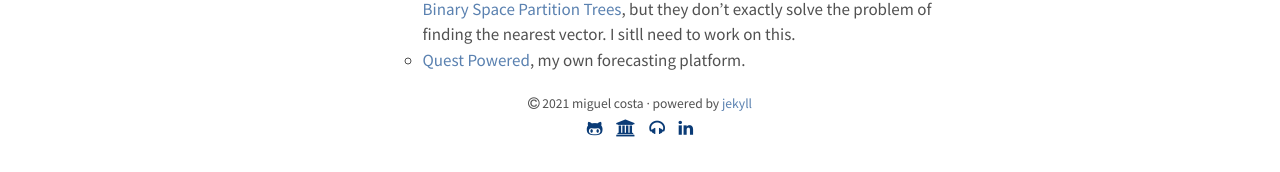
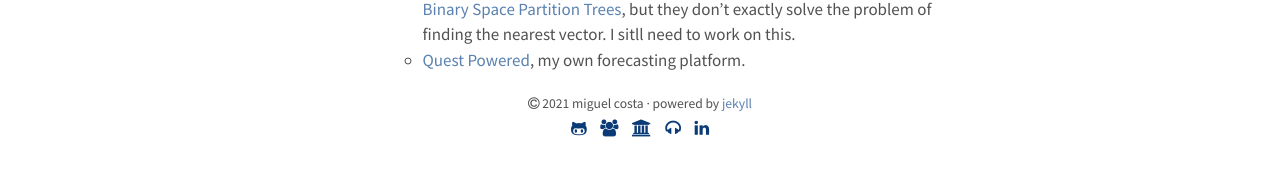
Before and after one commit to migueltorrescosta/migueltorrescosta.github.io, a Jekyll site: the page built from index.md, in a window 1280 px wide. Shown: the part 865-1037 px from the top of the page. Built offline with Jekyll 4.4.1, drawn with Linux system fonts in a browser that asks for light colours; a script that is not in the unit is left out.

Commit message:
Add backlink to mastodon for webpage ownership verification

```diff
--- a/_layouts/default.html
+++ b/_layouts/default.html
@@ -26,6 +26,7 @@
         </small>
         <div class="ftr-links">
           <a href="https://github.com/migueltorrescosta"><i class="fa fa-github-alt"></i></a>
+          <a rel="me" href="https://scholar.social/@migueltorrescosta"><i class="fa fa-users"></i></a>
           <a href="https://universitytutor.com/tutors/944174"><i class="fa fa-university"></i></a>
           <a href="https://discord.gg/Wd4UV4A"><i class="fa fa-headphones"></i></a>
           <!-- <a href="https://twitter.com/migueltcosta"><i class="fa fa-twitter"></i></a> -->
```
